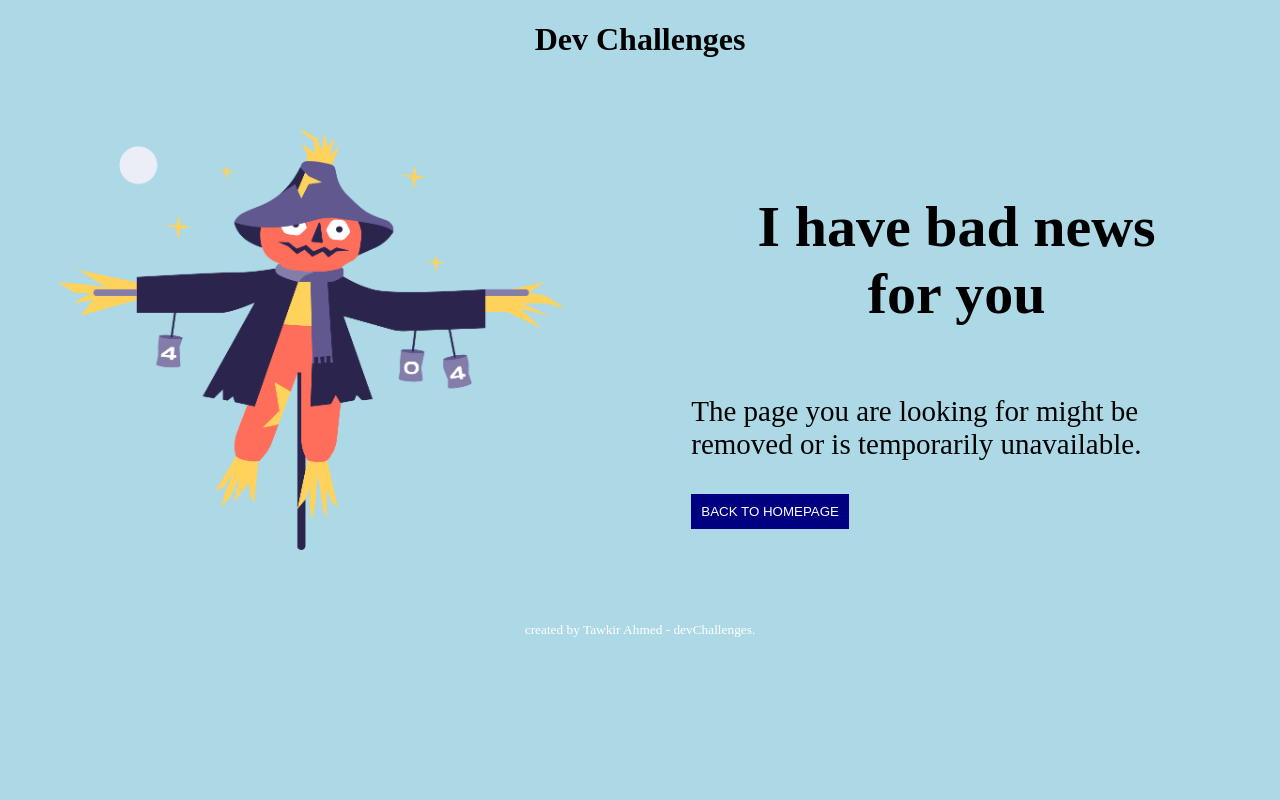
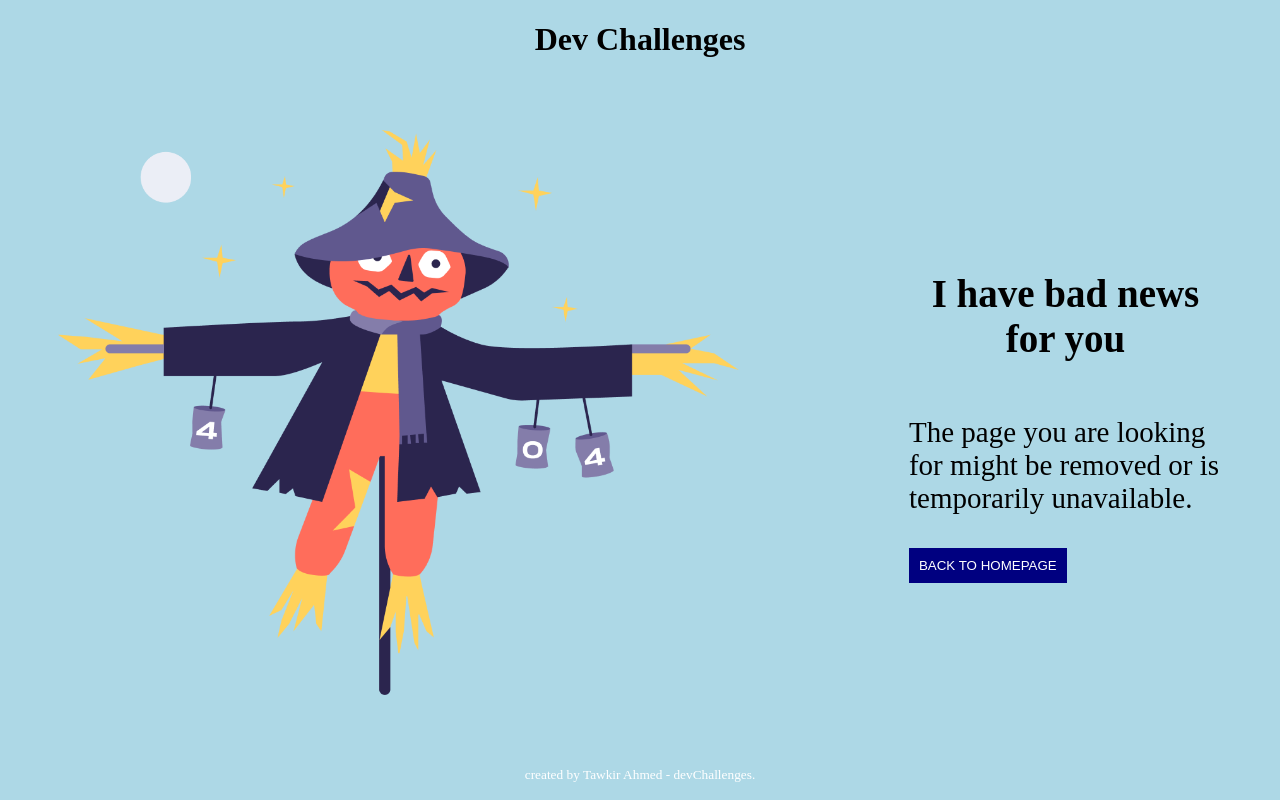
Before and after one commit to Tawkir711/frist-responsive-website, a plain HTML site: page index.html in a window 1280 px wide. Drawn offline with Linux system fonts and the light colour scheme.

Commit message:
last commit

```diff
--- a/index.html
+++ b/index.html
@@ -34,6 +34,10 @@
             align-content: center;
             font-size: 29px;
         }
+        .hello{
+            font-size: 39px;
+
+        }
         footer{
             color: white;
             text-align: center;
@@ -53,10 +57,10 @@
                 <img class="img" src="images/Scarecrow.png" alt="">
             </div>
             <div class="container-2">
-                <h1 class="hello">I have bad news <br> for you</h1>
+                <h1 class="hello">I have bad news  for you</h1>
 
                 <p class="prara">
-                    The page you are looking for might be removed or is temporarily unavailable.
+                    The page you are looking<br>for might be removed or is <br>temporarily unavailable.
                 </p>
                 <div>
                     <button class="btn">BACK TO HOMEPAGE</button>
```
